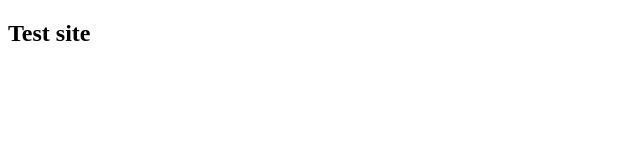
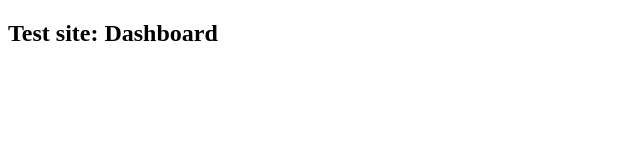
Before and after one commit to MenezT/MenezT.github.io, a plain HTML site: page index.html in a window 1280 px wide. Shown: the whole page, without its empty margins (0-640 px from the left). Drawn offline with Linux system fonts and the light colour scheme.

Commit message:
Update index.html

```diff
--- a/index.html
+++ b/index.html
@@ -4,6 +4,6 @@
 <title> Test running site </title>
 </head>
 <body>
-<h2> Test site </h2>
+<h2> Test site: Dashboard </h2>
 </body>
 </html>
```
